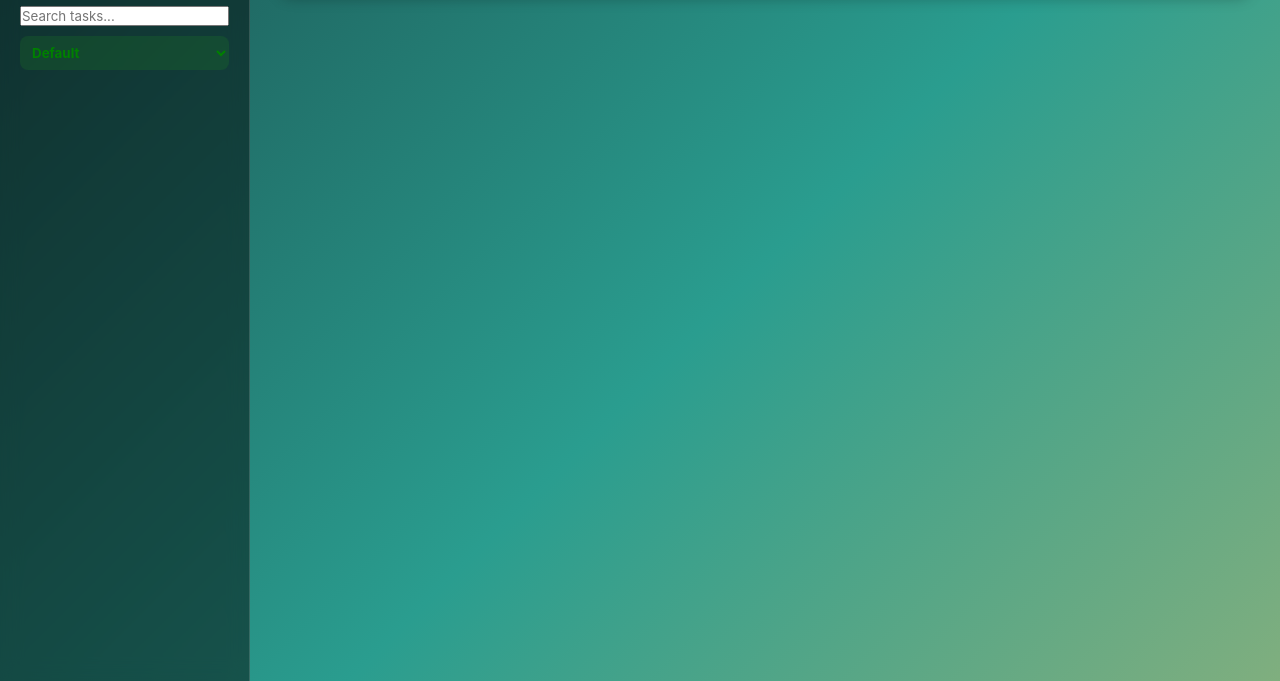
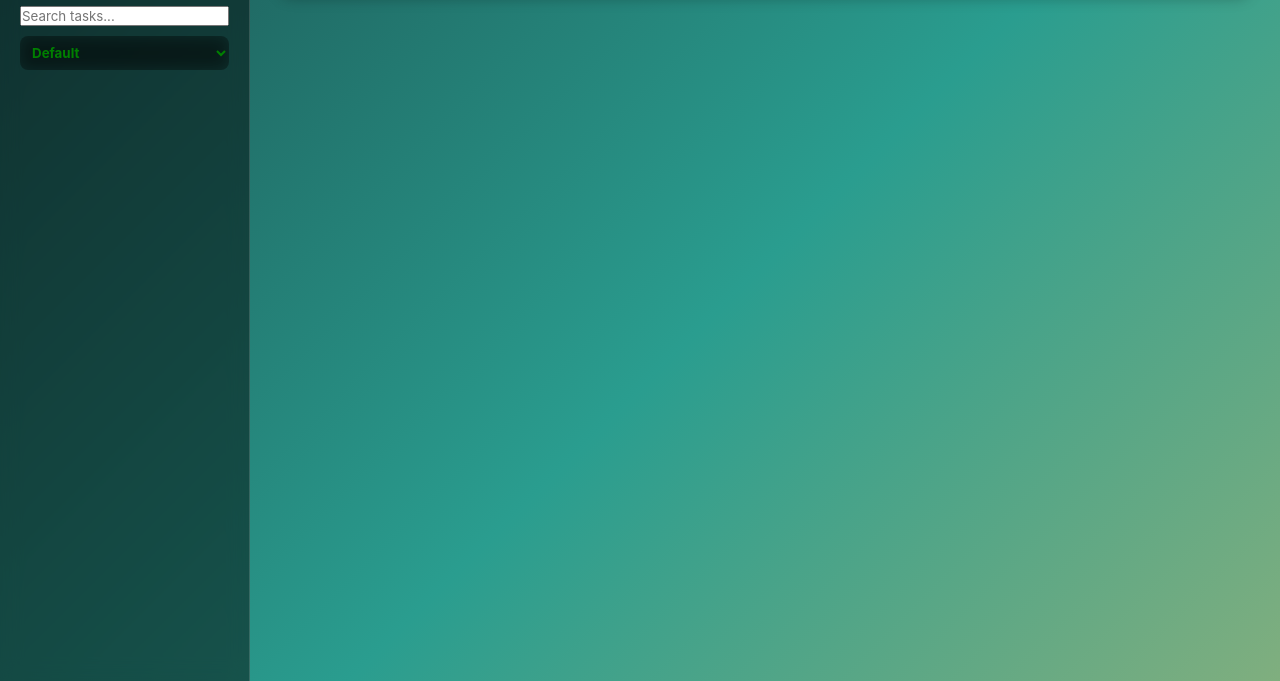
Before and after one commit to imcoolfer-tech/main-pages, a plain HTML site: page index.html in a window 1280 px wide. In both pictures the pointer is over the element 124 px from the left and 172 px from the top of the page. Shown: the part 119-800 px from the top of the page. Drawn offline with Linux system fonts and the light colour scheme.

Commit message:
Update style.css

```diff
--- a/style.css
+++ b/style.css
@@ -239,6 +239,7 @@ header h3 {
   border-radius: 8px;
   border: none;
   background: rgba(0, 0, 0, 0.1);
+  backdrop-filter: blur(8px);
   color: black;
   font-weight: bold;
   cursor: pointer;
@@ -247,6 +248,7 @@ header h3 {
 }
 
 #bgSelector:hover {
-  background: rgba(34,139,34, 0.2);
+  background: rgba(0,0,0, 0.2);
+  backdrop-filter: blur(8px);
   color: green;
 }
```
